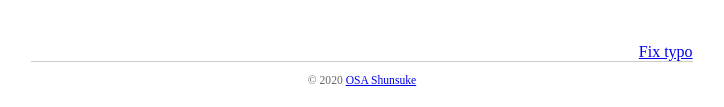
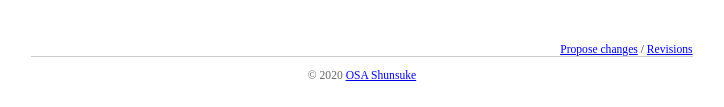
Before and after one commit to s-osa/blog.osa.in.net, a Gatsby site: page /my-new-blog/ in a window 1280 px wide. Shown: the part 1190-1297 px from the top of the page, without its empty margins (278-1002 px from the left). Built offline with nearby package versions, Linux system fonts and the light colour scheme; Gatsby itself is replaced by a stand-in of ours; some packages are replaced by stand-ins of ours; what typography-theme-github would draw is missing.

Commit message:
Propose changes and revisions

```diff
--- a/src/templates/blog-post.js
+++ b/src/templates/blog-post.js
@@ -45,9 +45,16 @@ const BlogPostTemplate = ({ data, location }) => {
         />
         <div style={{
           textAlign: `right`,
+          fontSize: rhythm(1 / 2)
         }}>
-          <Link to={`https://github.com/s-osa/blog.osa.in.net/blob/master/content/blog${post.fields.slug}index.md`} target={"_blank"}>
-            Fix typo
+          <Link to={`https://github.com/s-osa/blog.osa.in.net/edit/master/content/blog${post.fields.slug}index.md`}
+                target={"_blank"}>
+            Propose changes
+          </Link>
+          {" / "}
+          <Link to={`https://github.com/s-osa/blog.osa.in.net/commits/master/content/blog${post.fields.slug}index.md`}
+                target={"_blank"}>
+            Revisions
           </Link>
         </div>
         <hr
```
